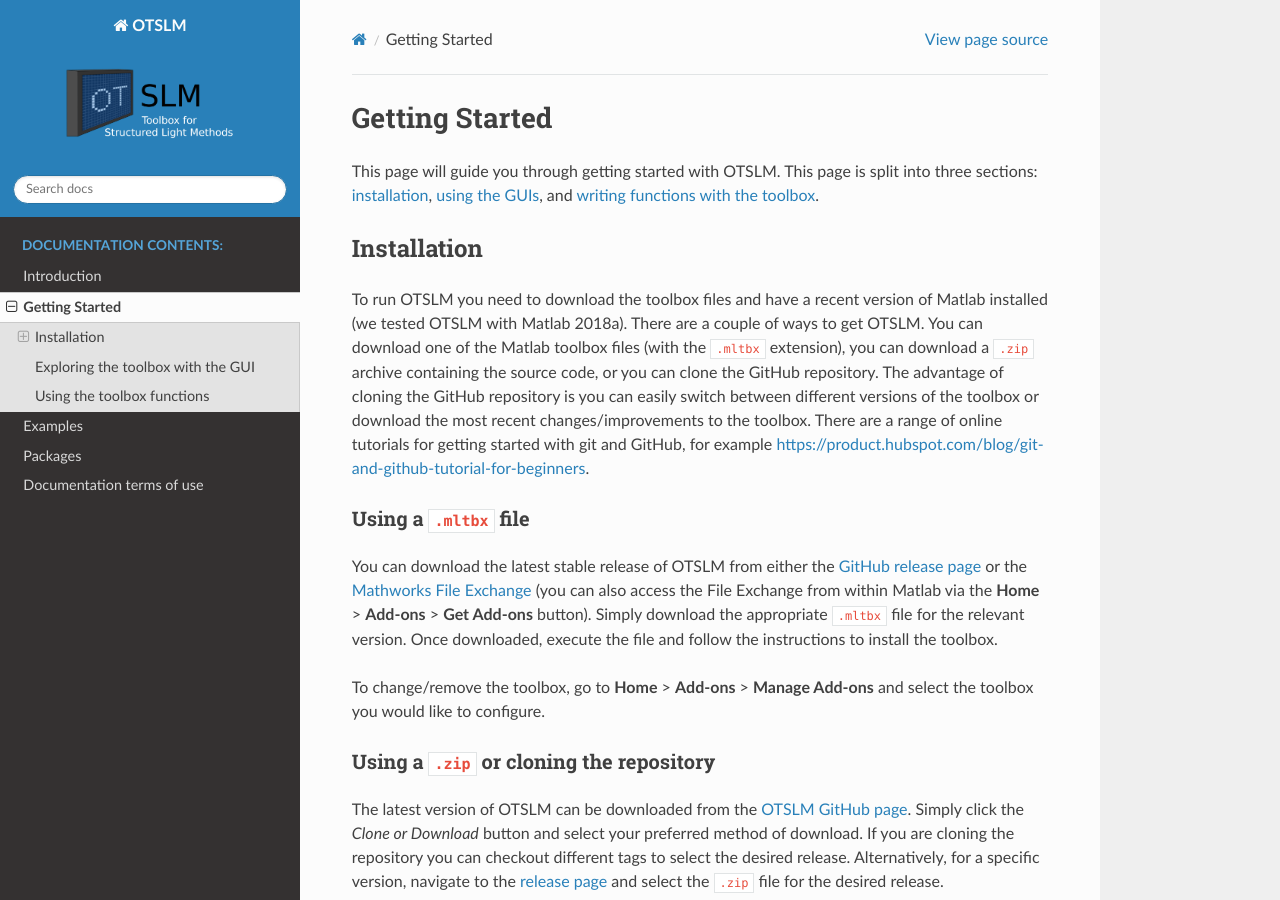
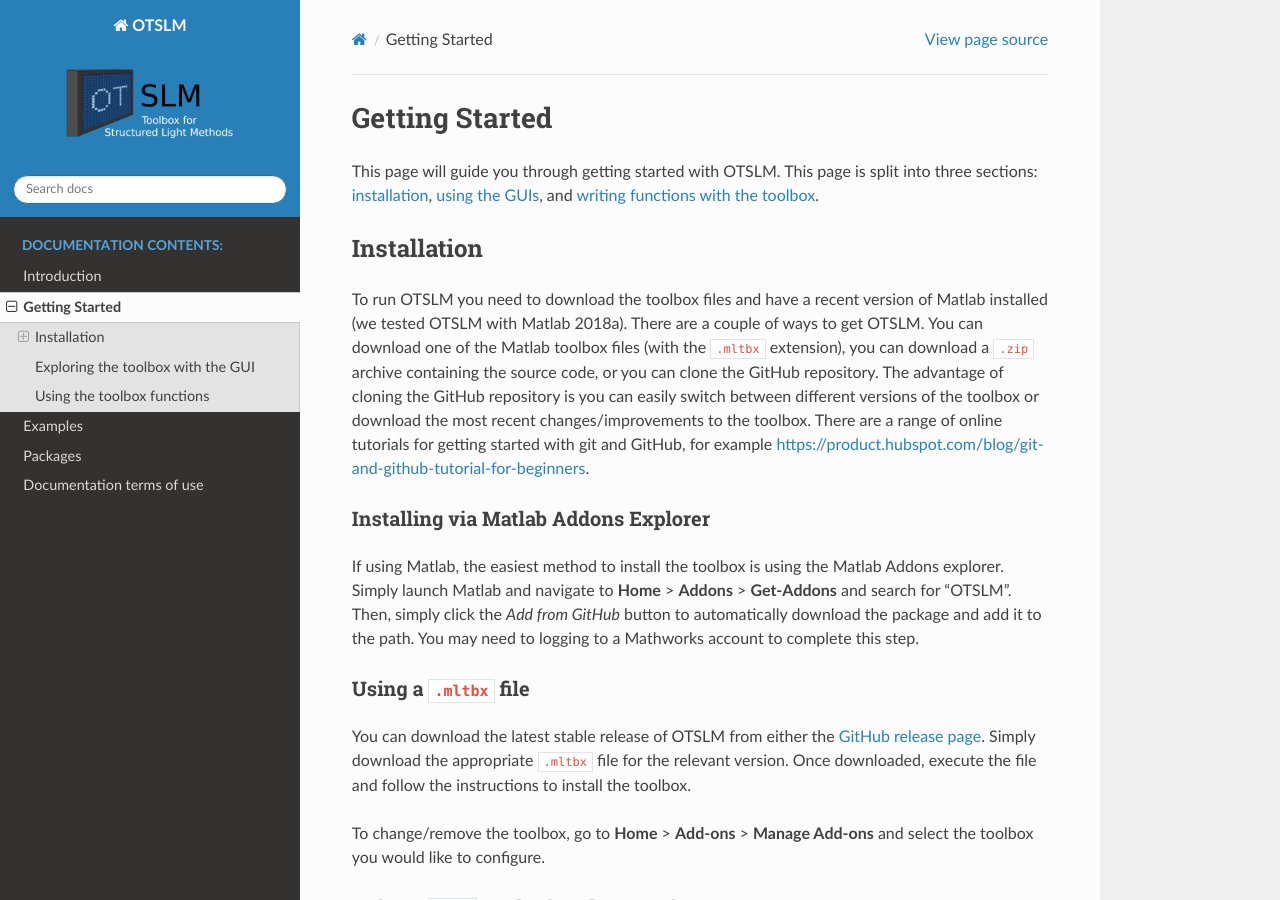
Before and after one commit to ilent2/otslm, a Sphinx documentation site: the page built from docs/Getting-Started.rst, in a window 1280 px wide and 900 px high. Built offline with Sphinx 7.4.7 and the Read the Docs theme 2.0.0, drawn with Linux system fonts in a browser that asks for light colours; cross-references to code outside the pages are shown as plain code.

Commit message:
Updated gettings started to include Addons explorer

```diff
--- a/docs/Getting-Started.rst
+++ b/docs/Getting-Started.rst
@@ -26,13 +26,23 @@
 git and GitHub, for example
 https://product.hubspot.com/blog/git-and-github-tutorial-for-beginners.
 
+Installing via Matlab Addons Explorer
+-------------------------------------
+
+If using Matlab, the easiest method to install the toolbox is using
+the Matlab Addons explorer.
+Simply launch Matlab and navigate to **Home** > **Addons** > **Get-Addons**
+and search for
+"OTSLM".  Then, simply click the
+*Add from GitHub* button to automatically download the package and
+add it to the path.
+You may need to logging to a Mathworks account to complete this step.
+
 Using a ``.mltbx`` file
 -----------------------
 
 You can download the latest stable release of OTSLM from either the
-`GitHub release page <https://github.com/ilent2/otslm/releases>`__
-or the `Mathworks File Exchange <https://au.mathworks.com/matlabcentral/fileexchange?q=otslm>`__ (you can also access the File Exchange from within
-Matlab via the **Home** > **Add-ons** > **Get Add-ons** button).
+`GitHub release page <https://github.com/ilent2/otslm/releases>`__.
 Simply download the appropriate ``.mltbx`` file for the relevant version.
 Once downloaded, execute the file and follow the instructions to install
 the toolbox.
```
